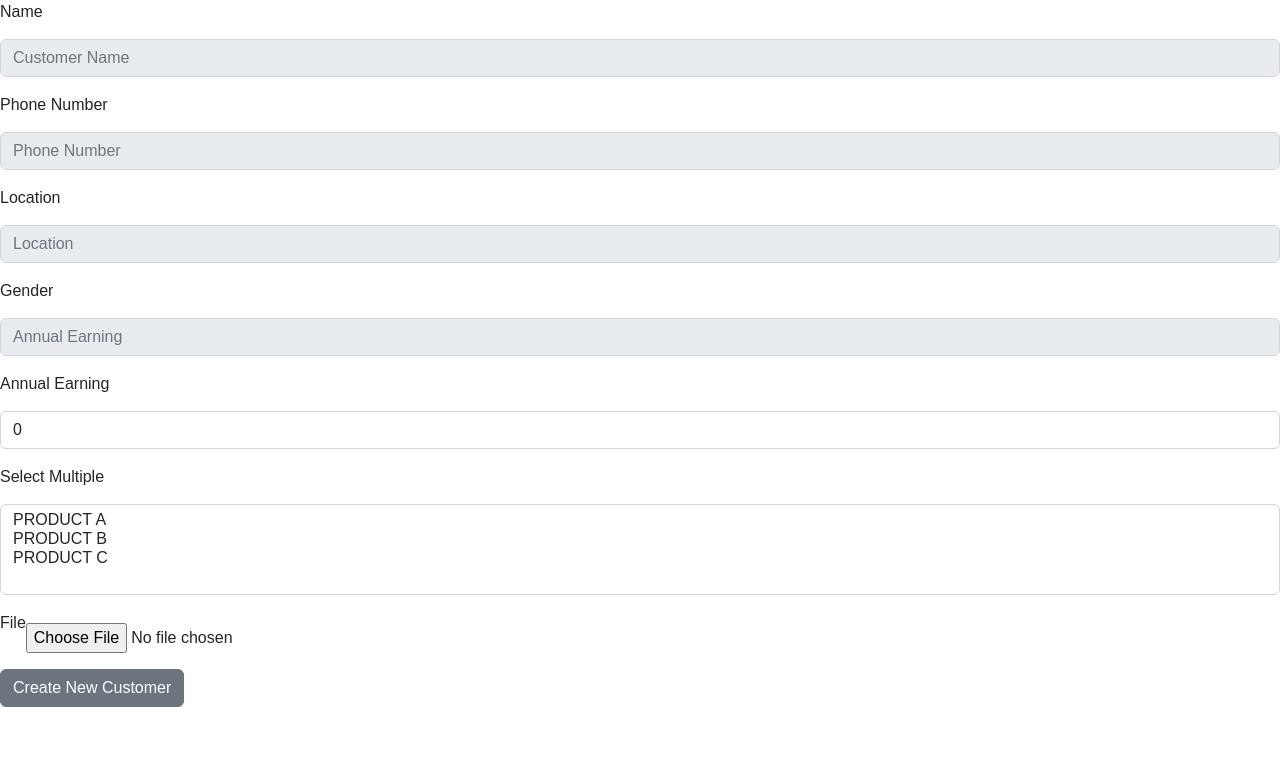
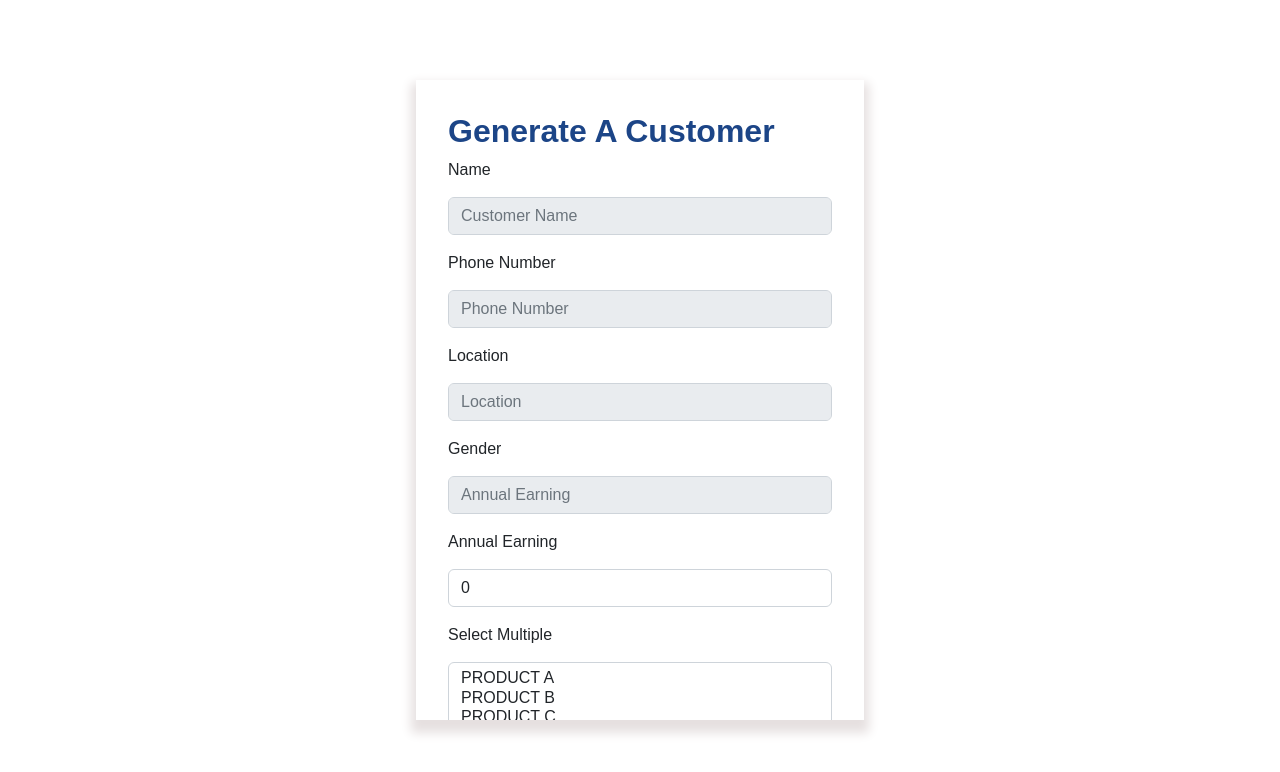
Before and after one commit to Mark9Mbugua/BasiGo-task-frontend, a React (Create React App) app: page /create-customer/1 in a window 1280 px wide. Shown: the top 772 px of the page. Built offline with nearby package versions, Linux system fonts and the light colour scheme; no server answers.

Commit message:
Completed phase one of styling

```diff
--- a/src/pages/create-customer-page/create-customer-page.component.jsx
+++ b/src/pages/create-customer-page/create-customer-page.component.jsx
@@ -2,6 +2,8 @@ import React, { useState, useEffect } from "react";
 import { useParams, useNavigate } from "react-router-dom";
 import { Button, Form, FormGroup, Label, Input } from "reactstrap";
 import { connect } from "react-redux";
+
+import { MainWrapper, FormHeader } from "./create-customer-page.styles";
 
 import { getLead } from "../../redux/actions/leads";
 import { createCustomer } from "../../redux/actions/customers";
@@ -53,8 +55,9 @@ const CreateCustomerPage = ({ getLead, lead, createCustomer }) => {
   };
 
   return (
-    <>
+    <MainWrapper>
       <Form onSubmit={(e) => handleSubmit(e)}>
+        <FormHeader>Generate A Customer</FormHeader>
         <FormGroup>
           <Label for="name">Name</Label>
           <Input
@@ -130,7 +133,6 @@ const CreateCustomerPage = ({ getLead, lead, createCustomer }) => {
           </Input>
         </FormGroup>
         <FormGroup>
-          <Label for="file">File</Label>
           <input
             type="file"
             name="photo"
@@ -143,11 +145,12 @@ const CreateCustomerPage = ({ getLead, lead, createCustomer }) => {
         <Button
           type="submit
         "
+          color="primary"
         >
           Create New Customer
         </Button>
       </Form>
-    </>
+    </MainWrapper>
   );
 };
 
--- a/src/pages/create-customer-page/create-customer-page.styles.jsx
+++ b/src/pages/create-customer-page/create-customer-page.styles.jsx
@@ -0,0 +1,20 @@
+import styled from "styled-components";
+
+export const MainWrapper = styled.div`
+  display: flex;
+  justify-content: center;
+  height: 100vh;
+
+  Form {
+    width: 35%;
+    box-shadow: 0px 8px 10px 5px #e6e0e0;
+    padding: 2rem;
+    height: 80%;
+    margin-top: 5rem;
+  }
+`;
+
+export const FormHeader = styled.h2`
+  color: #1c4587;
+  font-weight: 650;
+`;
```
